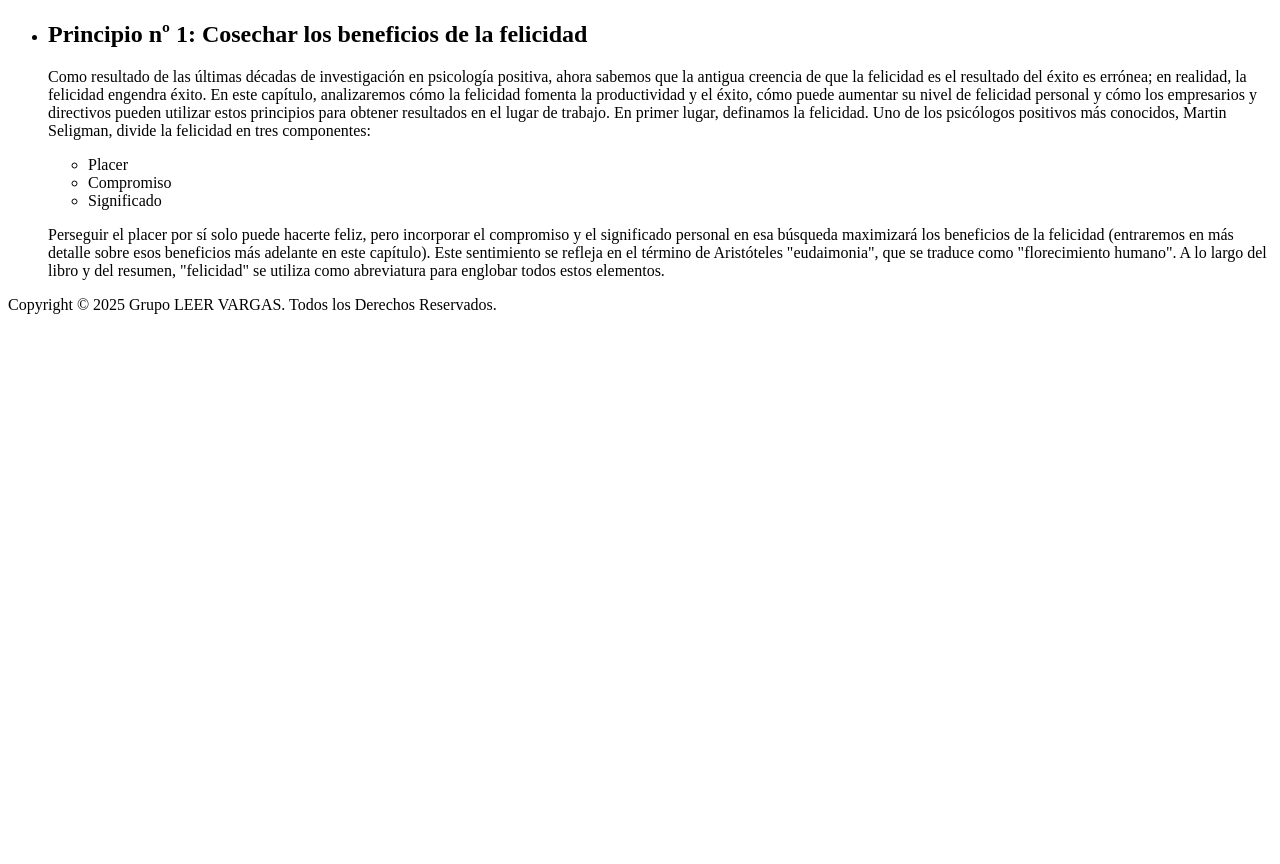
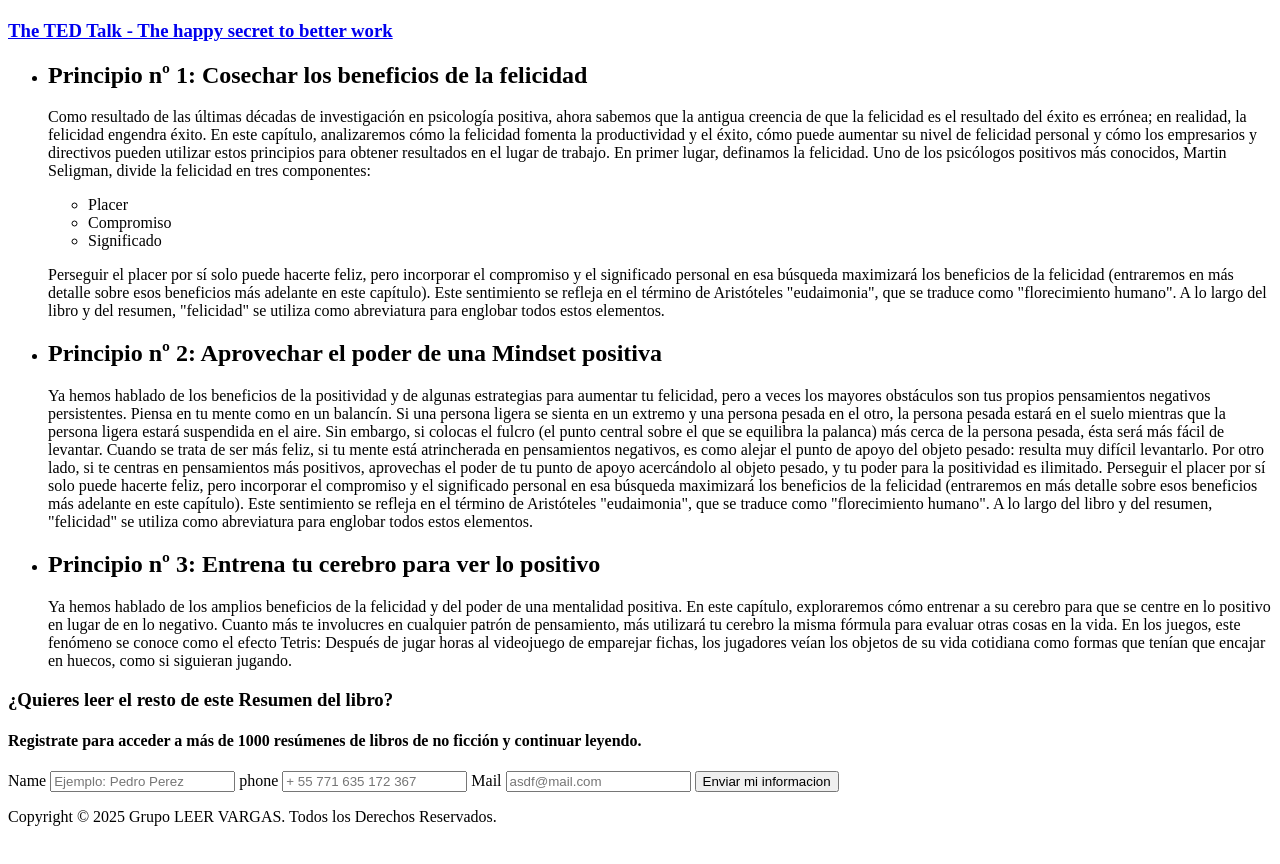
Before and after one commit to MrVargasLl/Proyecto-Final---Ver-0-, a plain HTML site: page index.html in a window 1280 px wide. Shown: the part 554-1418 px from the top of the page. Before the commit the page ends 910 px from the top, so only its background shows below. Drawn offline with Linux system fonts and the light colour scheme.

Commit message:
Doc: Segundo commit - Falta archivo README V1

```diff
--- a/index.html
+++ b/index.html
@@ -22,10 +22,12 @@
 </nav>
 <main>
     <img src="/book_HA.jpg" alt="Sitios sugeridos para turistas">
+    <h3><a href=https://www.ted.com/talks/shawn_achor_the_happy_secret_to_better_work>The TED Talk - The happy secret to better work</a></h3>
+    <ul>
+        <!-- Principio #1--------------------------------------------------------------------------------------->
         <section>
-        <ul>
         <li><h2>Principio nº 1: Cosechar los beneficios de la felicidad</h2>
-        <p>Como resultado de las últimas décadas de investigación en psicología positiva, ahora sabemos que la antigua creencia de que la felicidad es el resultado del éxito es errónea; en realidad, la felicidad engendra éxito. En este capítulo, analizaremos cómo la felicidad fomenta la productividad y el éxito, cómo puede aumentar su nivel de felicidad personal y cómo los empresarios y directivos pueden utilizar estos principios para obtener resultados en el lugar de trabajo.
+        <article><p>Como resultado de las últimas décadas de investigación en psicología positiva, ahora sabemos que la antigua creencia de que la felicidad es el resultado del éxito es errónea; en realidad, la felicidad engendra éxito. En este capítulo, analizaremos cómo la felicidad fomenta la productividad y el éxito, cómo puede aumentar su nivel de felicidad personal y cómo los empresarios y directivos pueden utilizar estos principios para obtener resultados en el lugar de trabajo.
 En primer lugar, definamos la felicidad. Uno de los psicólogos positivos más conocidos, Martin Seligman, divide la felicidad en tres componentes:
             <ul>
                 <li>Placer</li>
@@ -34,7 +36,43 @@ En primer lugar, definamos la felicidad. Uno de los psicólogos positivos más c
             </ul>
 <p>             </p>
 Perseguir el placer por sí solo puede hacerte feliz, pero incorporar el compromiso y el significado personal en esa búsqueda maximizará los beneficios de la felicidad (entraremos en más detalle sobre esos beneficios más adelante en este capítulo). Este sentimiento se refleja en el término de Aristóteles "eudaimonia", que se traduce como "florecimiento humano". A lo largo del libro y del resumen, "felicidad" se utiliza como abreviatura para englobar todos estos elementos.</p></li>
-        </ol>
+        </article>
+        </section>
+        <!-- Fin principio #1---------------------------------------------------------------------------->
+
+        <!-- Principio #2--------------------------------------------------------------------------------------->
+        <section>
+        <li><h2>Principio nº 2: Aprovechar el poder de una Mindset positiva</h2>
+        <article><p>Ya hemos hablado de los beneficios de la positividad y de algunas estrategias para aumentar tu felicidad, pero a veces los mayores obstáculos son tus propios pensamientos negativos persistentes. Piensa en tu mente como en un balancín. Si una persona ligera se sienta en un extremo y una persona pesada en el otro, la persona pesada estará en el suelo mientras que la persona ligera estará suspendida en el aire. Sin embargo, si colocas el fulcro (el punto central sobre el que se equilibra la palanca) más cerca de la persona pesada, ésta será más fácil de levantar. Cuando se trata de ser más feliz, si tu mente está atrincherada en pensamientos negativos, es como alejar el punto de apoyo del objeto pesado: resulta muy difícil levantarlo. Por otro lado, si te centras en pensamientos más positivos, aprovechas el poder de tu punto de apoyo acercándolo al objeto pesado, y tu poder para la positividad es ilimitado.
+        Perseguir el placer por sí solo puede hacerte feliz, pero incorporar el compromiso y el significado personal en esa búsqueda maximizará los beneficios de la felicidad (entraremos en más detalle sobre esos beneficios más adelante en este capítulo). Este sentimiento se refleja en el término de Aristóteles "eudaimonia", que se traduce como "florecimiento humano". A lo largo del libro y del resumen, "felicidad" se utiliza como abreviatura para englobar todos estos elementos.</p></li>
+        </article>
+        </section>
+        <!-- Fin principio #2---------------------------------------------------------------------------->
+
+        <!-- Principio #3--------------------------------------------------------------------------------------->
+        <section>
+        <li><h2>Principio nº 3: Entrena tu cerebro para ver lo positivo</h2>
+        <article><p>Ya hemos hablado de los amplios beneficios de la felicidad y del poder de una mentalidad positiva. En este capítulo, exploraremos cómo entrenar a su cerebro para que se centre en lo positivo en lugar de en lo negativo. Cuanto más te involucres en cualquier patrón de pensamiento, más utilizará tu cerebro la misma fórmula para evaluar otras cosas en la vida. En los juegos, este fenómeno se conoce como el efecto Tetris: Después de jugar horas al videojuego de emparejar fichas, los jugadores veían los objetos de su vida cotidiana como formas que tenían que encajar en huecos, como si siguieran jugando.</p></li>
+        </article>
+        </section>
+        <!-- Fin principio #3---------------------------------------------------------------------------->
+
+    </ul>
+    <section>
+    <h3> ¿Quieres leer el resto de este Resumen del libro?</h3>
+    <article>
+        <h4> Registrate para acceder a más de 1000 resúmenes de libros de no ficción y continuar leyendo.</h4>
+        <form>
+        <!-- Una buena practica es que por cada input tengamos un elemento <label>-->
+        <label for="Nombre">Name</label>
+        <input id="Nombre" type="text" placeholder="Ejemplo: Pedro Perez">
+        <label for="Numero">phone</label>
+        <input type="tel" id="Numero" placeholder="+ 55 771 635 172 367">
+        <label for="Correo">Mail</label>
+        <input type="Mail" id="Correo" placeholder="asdf@mail.com">
+        <Button type="submit">Enviar mi informacion</Button>
+    </form>
+    </article>
     </section>
 </main>
     <footer>
```
Lines whose indentation alone changed are shown as unchanged.
